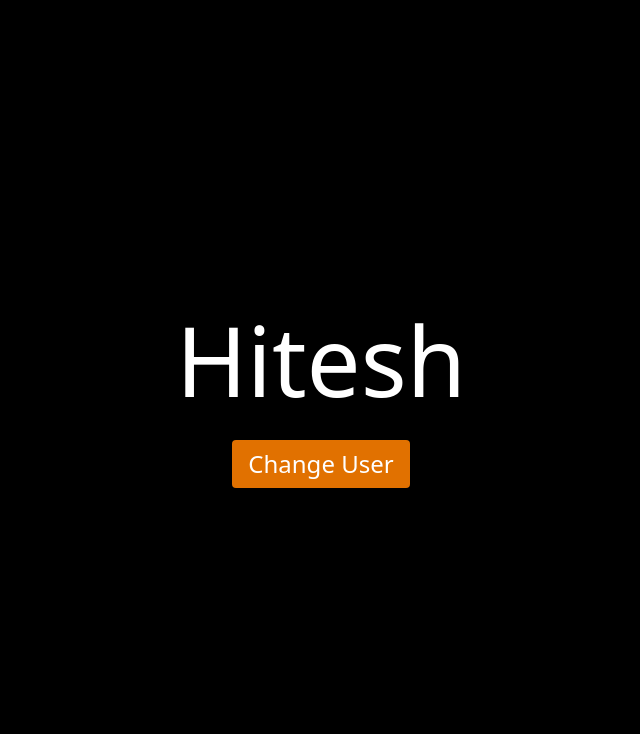
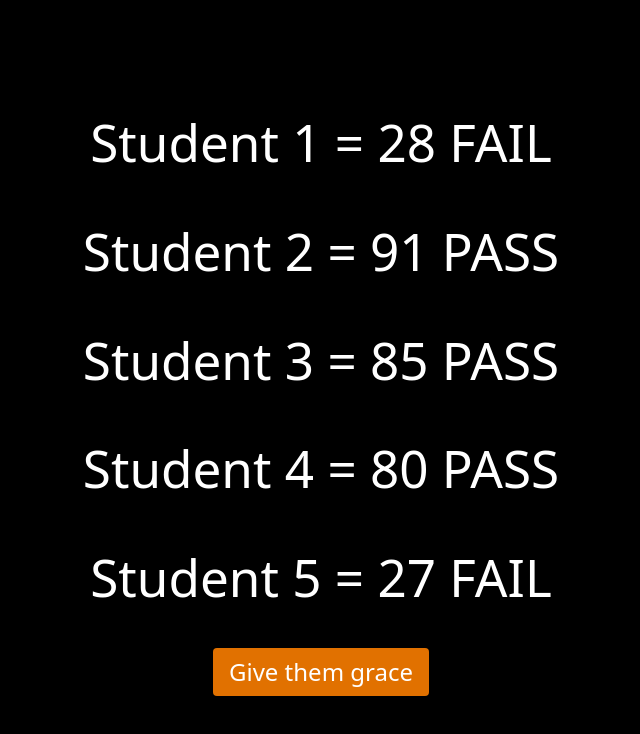
Before and after one commit to Arush-kumar/full-stack-cohort2-assignments, a React (Vite) app in the folder REACTJS/class5/: page / in a window 1280 px wide. Shown: the top 734 px of the page, without its empty margins (319-959 px from the left). Built offline with nearby package versions, Linux system fonts and the light colour scheme.

Commit message:
grace marks functionality and adjust rendering logic

```diff
--- a/REACTJS/class5/src/App.jsx
+++ b/REACTJS/class5/src/App.jsx
@@ -3,25 +3,31 @@ import { useState } from "react"
 const App = () => {
 
 
-  const arr  = ["Hitesh", "Sarthak", "Harsh", "Piyush"]
 
-  const [num, setNum] = useState(0)
+  const [marks, setMarks] = useState([28, 91, 85, 80, 27])
+
+  function graceStudent(){
+
+    const newMarks = marks.map((elem)=>{
+      if(elem>90) return elem
+      return elem + 5
+    })
+
+    setMarks(newMarks)
+  }
 
 
   return (
     <div className='h-screen flex flex-col justify-center items-center gap-8 bg-black text-white p-8'>
-      <h1 className="text-8xl">{arr[num]}</h1>
 
-      <button onClick={() => {
+      {marks.map(function(elem, idx) {
+        return <h1 key={idx}>Student {idx+1} = {elem} {elem>32?'PASS':'FAIL'}</h1>
+      })}
 
-        if(num < arr.length -1){
-
-          setNum(num + 1)
-        }
-      }}
+      <button onClick={graceStudent}
       className="rounded text-2xl bg-amber-600 px-4 py-2  w-fit"
       >
-          Change User
+          Give them grace
       </button>
 
     </div>
--- a/REACTJS/class5/src/index.css
+++ b/REACTJS/class5/src/index.css
@@ -1 +1,6 @@
 @import "tailwindcss";
+
+h1 {
+  font-size: 4vw;
+  font-weight: 300;
+}
```
